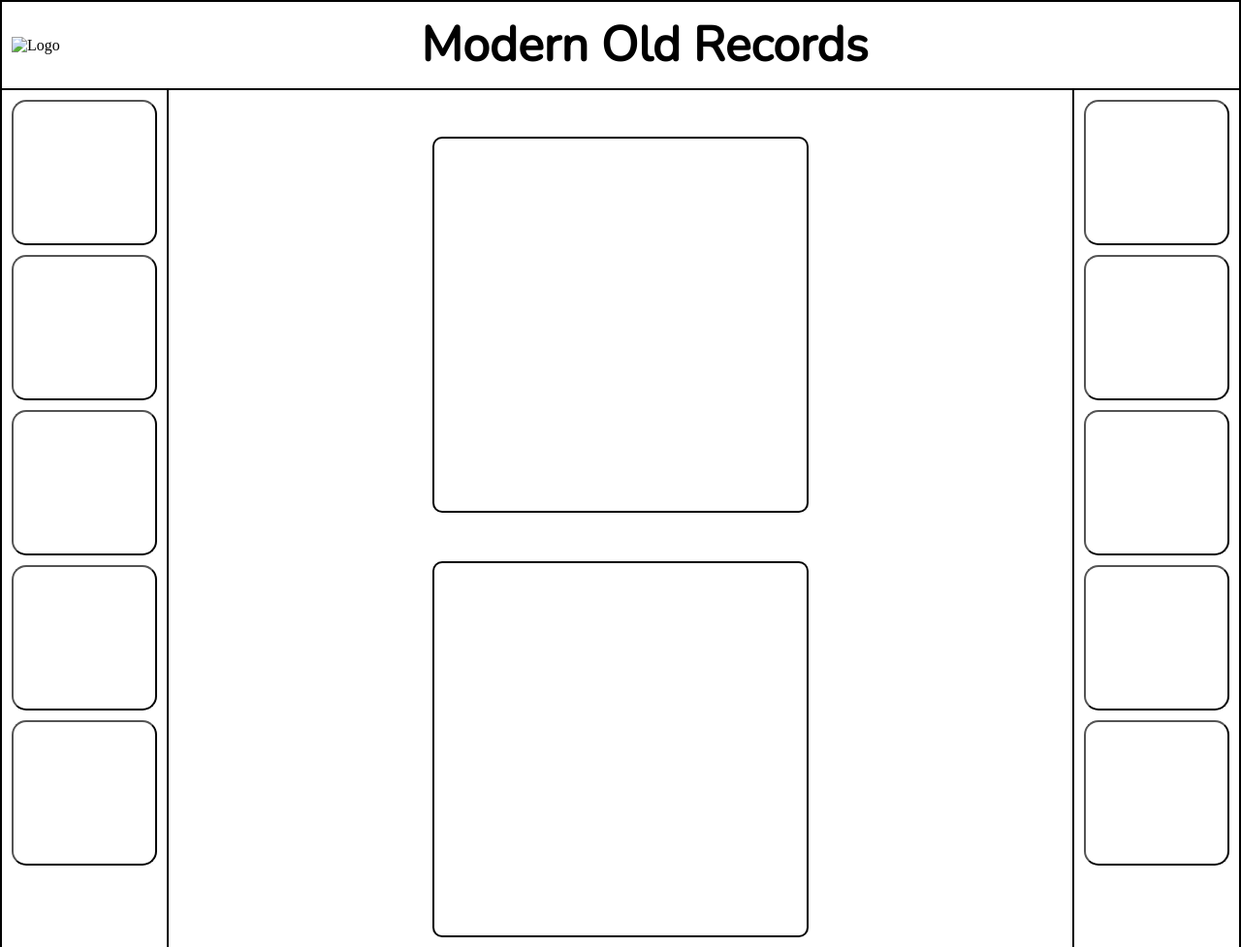
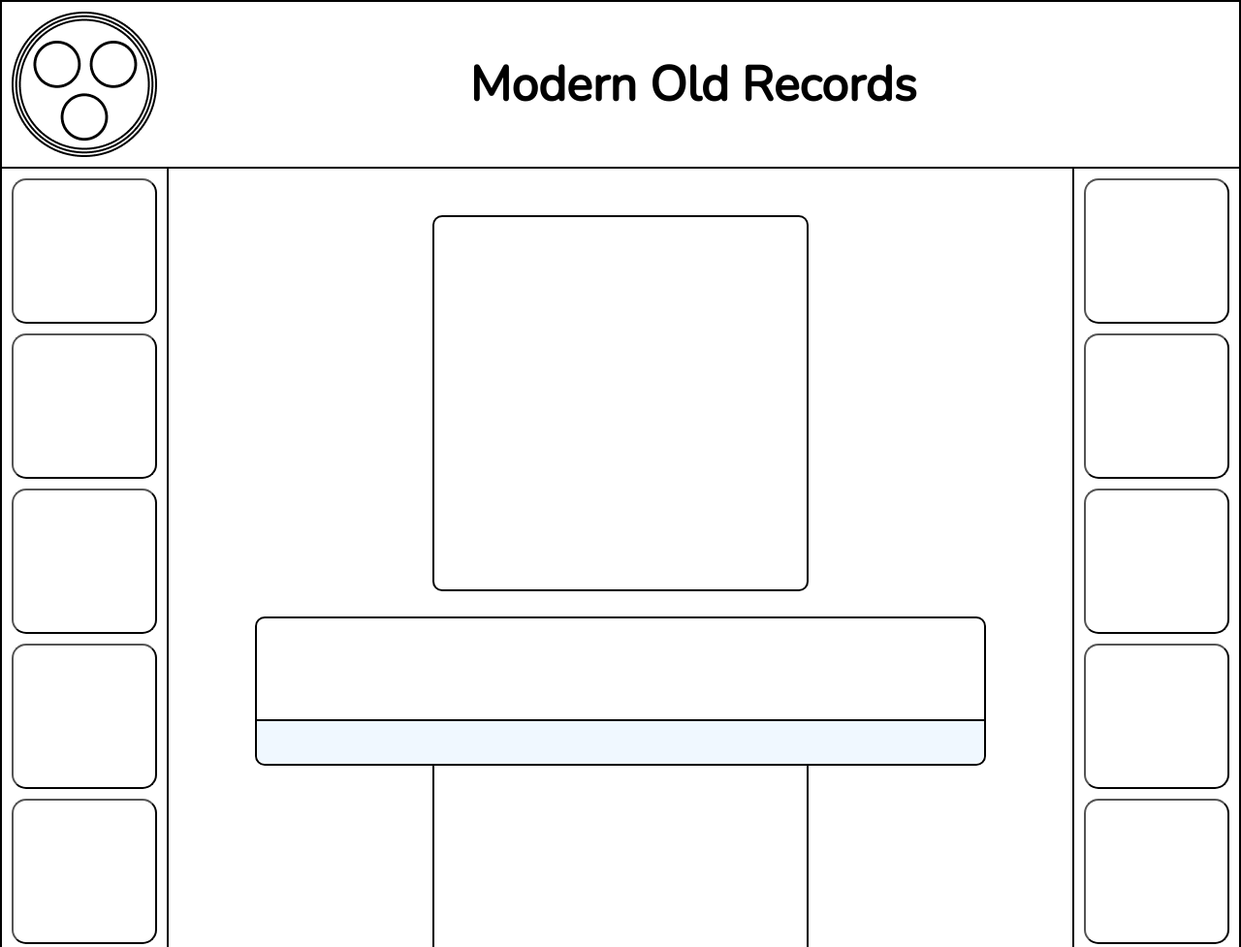
Before and after one commit to IcePillow-cmd/modern-old-record, a plain HTML site: page index.html in a window 1280 px wide. Shown: the top 977 px of the page at 97% size. Drawn offline with nearby package versions, Linux system fonts and the light colour scheme.

Commit message:
Finished entirety of page layout
- Added new logo in header
- Fixed layout for float player
- Added foooter to see entirety of the page

```diff
--- a/index.html
+++ b/index.html
@@ -5,12 +5,12 @@
     <meta http-equiv="X-UA-Compatible" content="IE=edge">
     <meta name="viewport" content="width=device-width, initial-scale=1.0">
     <link rel="stylesheet" href="style.css">
-    <link rel="icon" type="image/x-icon" href="icons/modern old record.svg">
+    <link rel="icon" type="image/x-icon" href="">
     <title>Modern Records</title>
 </head>
 <body>
     <div class="header">
-        <img src="" alt="Logo" class="logo">
+        <img src="images/Favicon v2.png" alt="Logo" class="logo">
         <h1 class="heading"> Modern Old Records</h1>
     </div>
     <div class="track-container">
@@ -36,12 +36,14 @@
             </div>
         </div>
     </div>
-    <div>
-        <div class="track-player">
+    <div class="footer"></div>
+    <div class="flex-float">
+        <div class="float-player">
+            <div class="track-player">
 
-        </div>
-        <div class="author-info">
-
+            </div>
+            <div class="author-info">
+            </div>
         </div>
     </div>
 </body>
--- a/style.css
+++ b/style.css
@@ -22,6 +22,12 @@ body {
     font-family: "nunito", "sans-serif";
     margin: 0px;
     margin: auto;
+}
+
+.logo {
+    height: 100%;
+    width: auto;
+    filter: invert();
 }
 
 .track-container {
@@ -63,3 +69,39 @@ body {
     height: 30vw;
     margin: 50px;
 }
+
+.footer {
+    height: 182px;
+    border-top: 2px solid black;
+    margin-top: 22px;
+}
+
+.flex-float {
+
+}
+
+.float-player {
+    position: fixed;
+    bottom: 10px;
+    left: 50%;
+    transform: translate(-50%, 0%);
+    width: 750px;
+    height: 150px;
+    background: white;
+    border: 2px solid black;
+    border-radius: 10px;
+    display: flex;
+    flex-direction: column;
+    flex-shrink: 1;
+}
+
+.track-player {
+    border-bottom: 2px solid black;
+    height: 70%;
+}
+
+.author-info {
+    height: 30%;
+    background-color: aliceblue;
+    border-radius: 0px 0px 10px 10px;
+}
```
Also changed, not shown: icons/Favicon v2.svg (added), images/Favicon v2.png (added).
